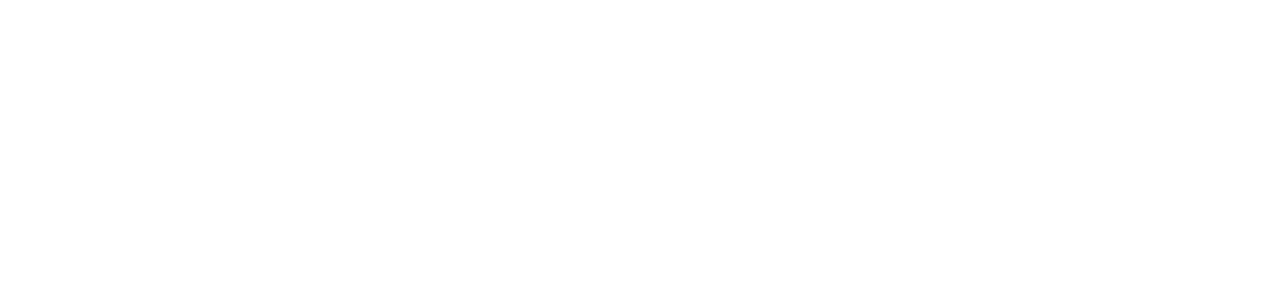
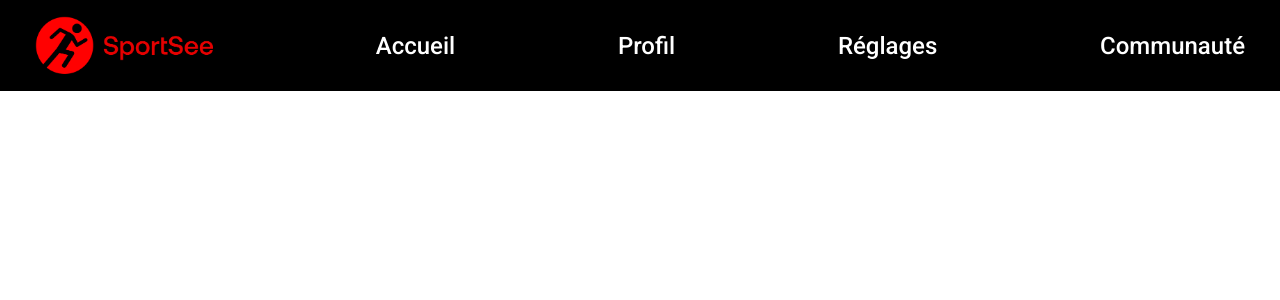
Before and after one commit to GameBakLeVrai/SportSee-Website, a React (Create React App) app: page / in a window 1280 px wide. Shown: the top 300 px of the page. Built offline with nearby package versions, Linux system fonts and the light colour scheme.

Commit message:
Navbar top implementation

```diff
--- a/src/App.js
+++ b/src/App.js
@@ -1,6 +1,10 @@
+import Navbar_top from "./components/Layouts/Navbar_top";
+
 function App() {
 	return (
-		<div className="App"></div>
+		<div className="App">
+			<Navbar_top />
+		</div>
 	);
 }
 
--- /dev/null
+++ b/src/components/Layouts/Navbar_top.js
@@ -0,0 +1,16 @@
+import Logo from "../../images/logo.png";
+
+const Navbar_top = () => {
+	return (
+		<div className="navbar__top">
+			<img src={Logo} alt="logo" />
+
+			<a href="/accueil">Accueil</a>
+			<a href="/profil">Profil</a>
+			<a href="/regagles">Réglages</a>
+			<a href="/communaute">Communauté</a>
+		</div>
+	);
+};
+
+export default Navbar_top;
--- a/src/index.js
+++ b/src/index.js
@@ -2,5 +2,7 @@
 import ReactDOM from 'react-dom/client';
 import App from './App';
 
+import "./styles/styles.scss";
+
 const root = ReactDOM.createRoot(document.getElementById('root'));
 root.render(<App />);
--- /dev/null
+++ b/src/styles/layouts/_navbar_top.scss
@@ -0,0 +1,19 @@
+.navbar {
+    &__top {
+        padding: 0 35px;
+
+        @include flexbox($justify: space-between, $align: center);
+        height: 91px;
+        background: black;
+
+        a {
+            @include text($fontSize: 24px, $fontWeight: 500);
+            color: white;
+        }
+
+        img {
+            width: 178px;
+            height: 60px;
+        }
+    }
+}
--- a/src/styles/styles.scss
+++ b/src/styles/styles.scss
@@ -8,5 +8,6 @@
 // Components Importation
 
 // Layouts Importation
+@import "./layouts/navbar_top.scss";
 
 // Pages Importation
```
